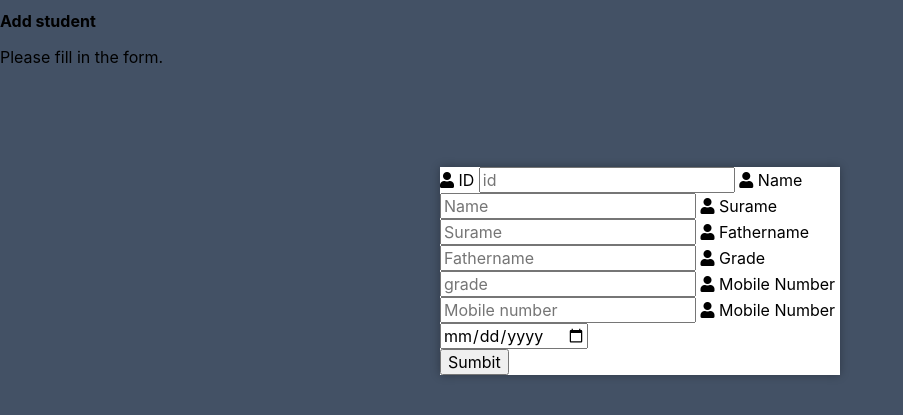
After one commit to pgiannakopoulos/Cloud-TUC, a PHP site: page /addstudent.php in a window 1280 px wide. The commit adds this page. Shown: the top 415 px of the page, without its empty margins (0-903 px from the left). Run offline with PHP 8.4, Linux system fonts and the light colour scheme; the visitor is signed in with stand-in values (Sample User, id 1); data that the repository does not hold is empty.

Commit message:
added addstudent page

```diff
--- a/mysql/init.sql
+++ b/mysql/init.sql
@@ -2,10 +2,10 @@ CREATE DATABASE IF NOT EXISTS mydb;
 USE mydb;
 
 CREATE TABLE IF NOT EXISTS Teachers (
-    ID varchar(255) NOT NULL AUTO_INCREMENT,
+    ID varchar(255) NOT NULL,
     NAME varchar(255),
     SURNAME varchar(255),
-    USERNAME varchar(255) NOT NULL,
+    USERNAME varchar(255) NOT NULL UNIQUE,
     PASSWORD varchar(255) NOT NULL,
     EMAIL varchar(255),
     PRIMARY KEY (ID)
--- /dev/null
+++ b/public_html/addstudent.php
@@ -0,0 +1,73 @@
+<?php
+// Initialize the session
+ session_start();
+
+ // define variables and set to empty values
+$nameErr = $surnameErr = $emailErr = "";
+$name = $email ="";
+
+// Check if the user is logged in, if not then redirect him to login page
+if(!isset($_SESSION["loggedin"]) || $_SESSION["loggedin"] !== true){
+    header("location: index.php");
+    exit;
+}
+
+?>
+
+<!DOCTYPE html>
+<html lang="en">
+<head>
+    <meta charset="UTF-8">
+    <title>Add Student</title>
+    <link rel="stylesheet" href="https://use.fontawesome.com/releases/v5.7.1/css/all.css">
+    <link href="css/style.css" rel="stylesheet" type="text/css">
+</head>
+<body>
+    <div>
+        <h1>Add student</h1>
+        <p>Please fill in the form.</p>
+        <form class="login" action="<?php echo htmlspecialchars($_SERVER["PHP_SELF"]); ?>" method="post">
+                <label for="id">
+                    <i class="fas fa-user"></i> ID
+                </label>
+                <input type="text" name="id" class="form-control" value="<?php echo $username; ?>"placeholder="id" id="id" required>
+
+                <label for="name">
+                    <i class="fas fa-user"></i> Name
+                </label>
+                <input type="text" name="name" class="form-control" value="<?php echo $username; ?>"placeholder="Name" id="name" required>
+
+                <label for="surname">
+                    <i class="fas fa-user"></i> Surame
+                </label>
+                <input type="text" name="surname" class="form-control" value="<?php echo $username; ?>"placeholder="Surame" id="name" required>
+
+                <label for="fathername">
+                    <i class="fas fa-user"></i> Fathername
+                </label>
+                <input type="text" name="fathername" class="form-control" value="<?php echo $username; ?>"placeholder="Fathername" id="fathername" required>
+
+                <label for="grade">
+                    <i class="fas fa-user"></i> Grade
+                </label>
+                <input type="text" name="grade" class="form-control" value="<?php echo $username; ?>"placeholder="grade" id="Grade" required>
+
+                <label for="mobileNumber">
+                    <i class="fas fa-user"></i> Mobile Number
+                </label>
+                <input type="text" name="mobileNumber" class="form-control" value="<?php echo $username; ?>"placeholder="Mobile number" id="mobileNumber" required>
+
+                <label for="birthday">
+                    <i class="fas fa-user"></i> Mobile Number
+                </label>
+                <input type="date" name="birthday" class="form-control" value="<?php echo $username; ?>"placeholder="Birthday" id="birthday" required>
+
+
+            <div class="form-group">
+                <input type="submit" value="Sumbit">
+            </div>
+        </form>
+        <div class="help-block"><?php echo $err; ?></div>
+    </div>
+</body>
+</html>
--- a/public_html/teacher.php
+++ b/public_html/teacher.php
@@ -8,8 +8,8 @@ if(!isset($_SESSION["loggedin"]) || $_SESSION["loggedin"] !== true){
     exit;
 }
 
-
-$firstname = htmlspecialchars($_SESSION["firstname"]);
+//The htmlspecialchars() function converts special characters to HTML entities. This means that it will replace HTML characters like < and > with &lt; and &gt;. This prevents attackers from exploiting the code by injecting HTML or Javascript code (Cross-site Scripting attacks) in forms.
+$firstname = htmlspecialchars($_SESSION["firstname"]); //
 $surname = htmlspecialchars($_SESSION["surname"]);
 
  ?>
@@ -28,7 +28,7 @@ $surname = htmlspecialchars($_SESSION["surname"]);
 <body>
     <ul class="topnav">
         <li><a class="active" href="#home">Dashboard</a></li>
-        <li><a href="#news">Add</a></li>
+        <li><a href="addstudent.php">Add</a></li>
         <li><a href="#contact">Edit</a></li>
         <li><a href="#contact">Delete</a></li>
         <li><a href="#contact">Search</a></li>
```
Also changed, not shown: public_html/functions.php (added, +10 -0 lines), public_html/index.php (+7 -3 lines).
